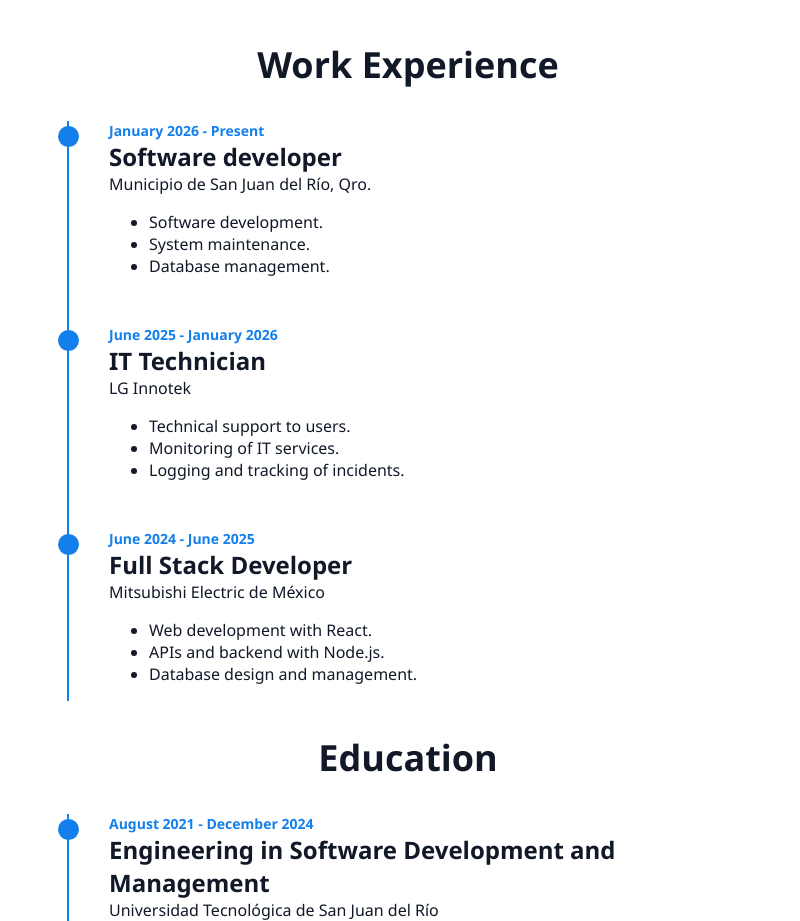
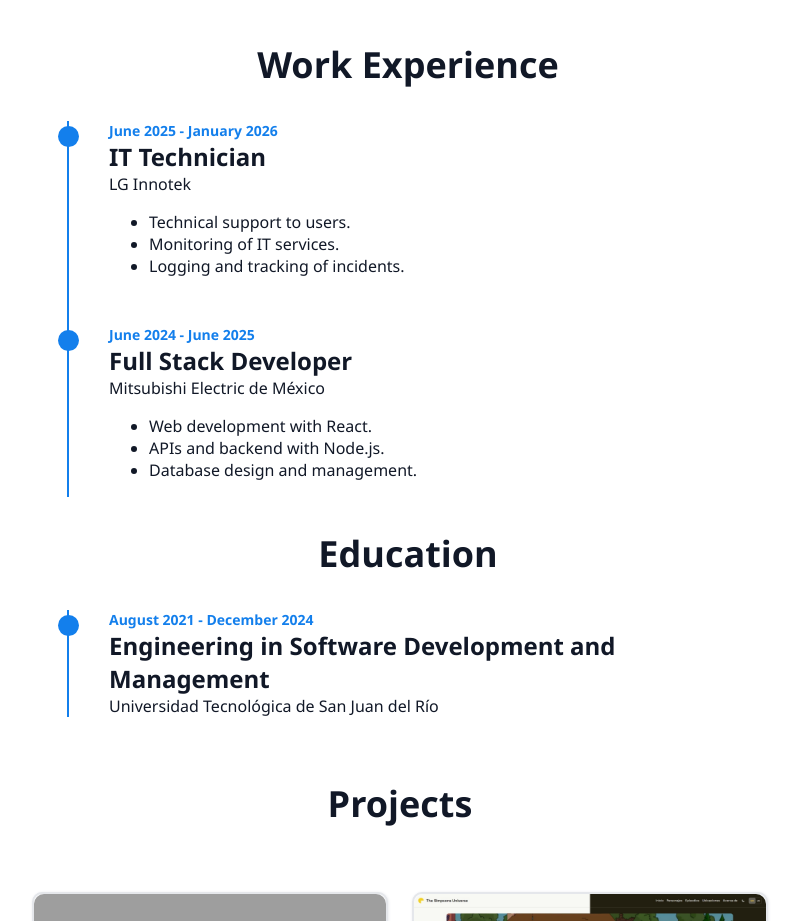
Before and after one commit to UreckChan/Portfolio, a React (Vite) app: page / in a window 1280 px wide. Shown: the part 960-1881 px from the top of the page, without its empty margins (240-1040 px from the left). Built offline with nearby package versions, Linux system fonts and the light colour scheme; grey boxes are pictures that could not be loaded.

Commit message:
Change Info

```diff
--- a/src/components/main/Experince.jsx
+++ b/src/components/main/Experince.jsx
@@ -20,12 +20,7 @@ const Experince = () => {
                 Place={lenguajeData["experience-2"][lenguaje].company}
                 Dates={lenguajeData["experience-2"][lenguaje].dates}
             />
-            <Timeline
-                Duration={lenguajeData["experience-3"][lenguaje].duration}
-                Title={lenguajeData["experience-3"][lenguaje].role}
-                Place={lenguajeData["experience-3"][lenguaje].company}
-                Dates={lenguajeData["experience-3"][lenguaje].dates}
-            />
+
             </div>
         </section>
     );
--- a/src/lenguaje/lenguaje.json
+++ b/src/lenguaje/lenguaje.json
@@ -37,30 +37,8 @@
     "es": "Experiencia Laboral",
     "en": "Work Experience"
   },
+
   "experience-1": {
-    "es": {
-      "duration": "Enero 2026 - Actualmente",
-      "role": "Desarrollo de software",
-      "company": "Municipio de San Juan del Río, Qro.",
-      "dates": [
-        "Desarrollo de software.",
-        "Mantenimiento de sistemas.",
-        "Gestión de bases de datos."
-      ]
-    },
-    "en": {
-      "duration": "January 2026 - Present",
-      "role": "Software developer",
-      "company": "Municipio de San Juan del Río, Qro.",
-      "dates": [
-        "Software development.",
-        "System maintenance.",
-        "Database management."
-      ]
-    }
-  },
-
-  "experience-2": {
     "es": {
       "duration": "Junio 2025 - Enero 2026",
       "role": "Técnico de TI",
@@ -82,7 +60,7 @@
       ]
     }
   },
-  "experience-3": {
+  "experience-2": {
     "es": {
       "duration": "Junio 2024 - Junio 2025",
       "role": "Desarrollador Full Stack",
```
Also changed, not shown: 1 other file (tests, documents, lock files or other folders).
